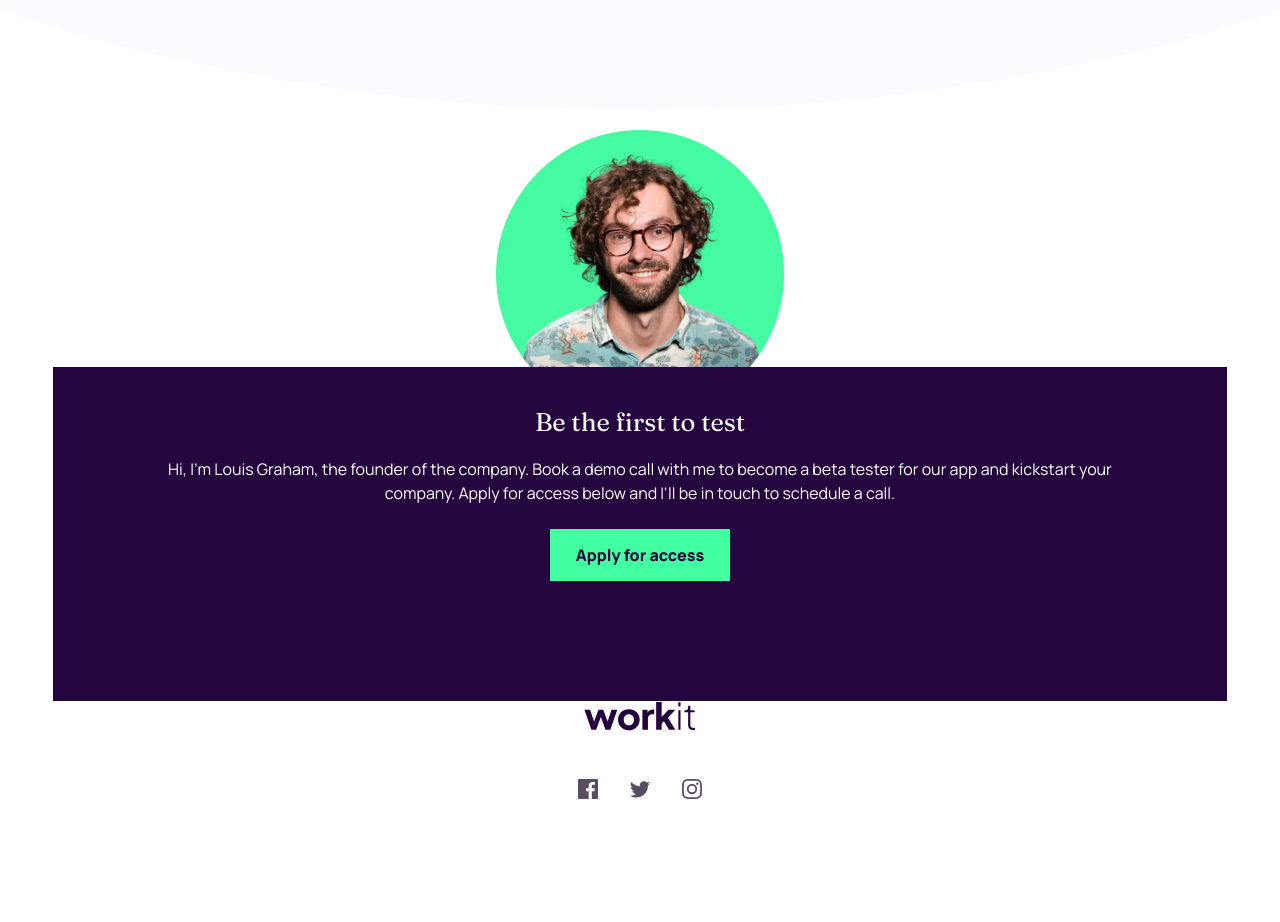
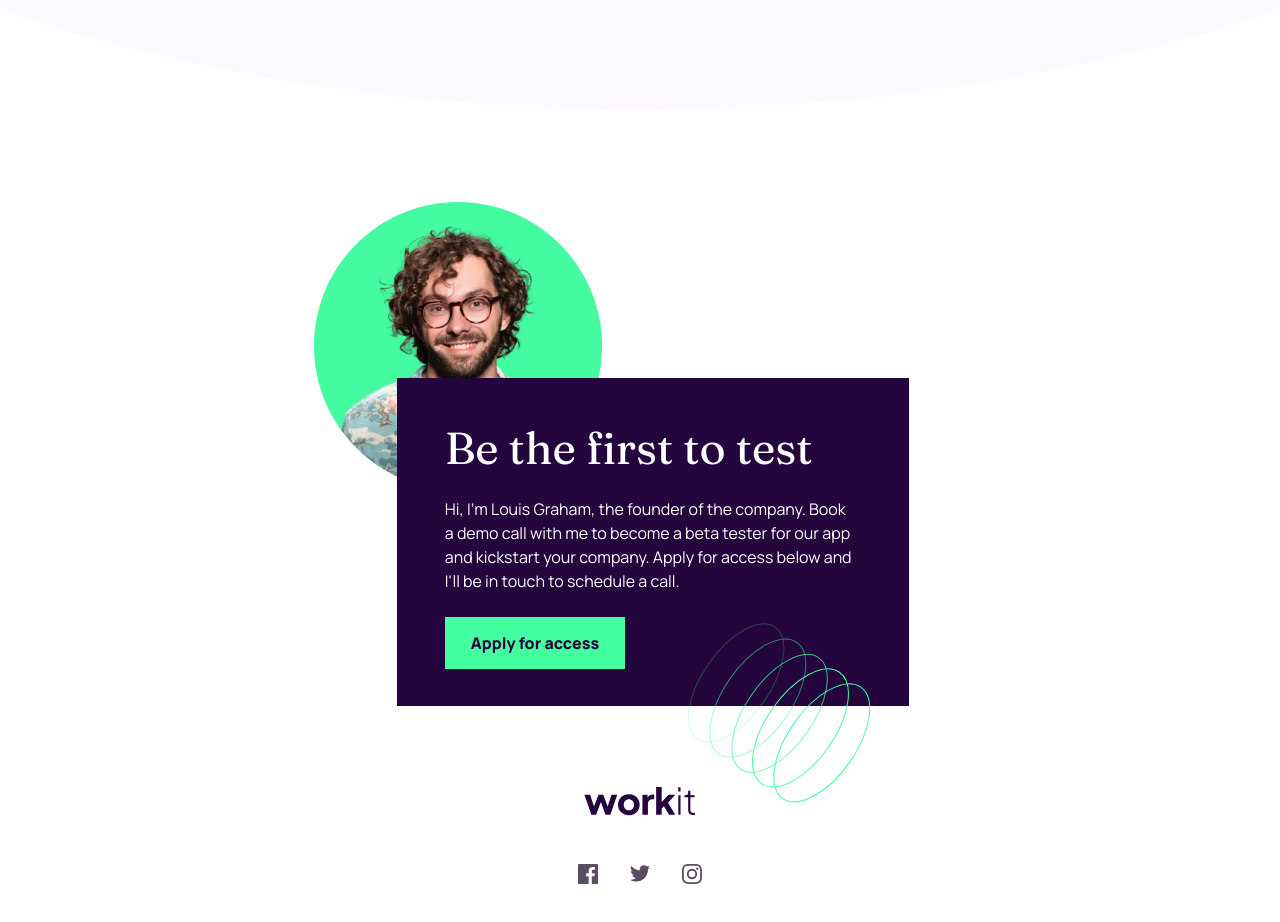
Before and after one commit to FlashScript-Main/Workit-landing-page---Frontend-Mentor, a React (Vite) app: page / in a window 1280 px wide. Shown: the part 1200-2122 px from the top of the page. Before the commit the page ends 1999 px from the top, so only its background shows below. Built offline with nearby package versions, Linux system fonts and the light colour scheme.

Commit message:
Finished the Testimonial Tablet View

```diff
--- a/src/components/Footer.tsx
+++ b/src/components/Footer.tsx
@@ -4,7 +4,7 @@ import { footerIcons } from "../constants"
 const Footer = () => {
 
     return (
-        <footer className={` |  | flex flex-col justify-center items-center gap-12 | `}>
+        <footer className={`py-16 md:pt-20 |  | flex flex-col justify-center items-center gap-12 | `}>
             <a href="#">
                 <img
                     src={logoDark}
--- a/src/components/Testimonial.tsx
+++ b/src/components/Testimonial.tsx
@@ -1,28 +1,33 @@
-import { founderImage } from "../assets"
+import { founderImage, testimonialPattern } from "../assets"
 import { testimonialButton, testimonialdesc, testimonialTitle } from "../constants"
 import Button from "./Button"
 
 const Testimonial = () => {
 
     return (
-        <section className={`-mt-28 pb-[17.7rem] relative |  |  | `}>
+        <section className={`-mt-24 md:-mt-10 pb-[17.7rem] md:pb-[13.5rem] relative |  |  | `}>
             <img
                 src={founderImage}
                 alt="Louis Graham"
-                className={`w-[18rem] mx-auto |  |  | `}
+                className={`w-[18rem] mx-auto md:mr-[53%] |  |  | `}
             />
 
-            <div className={`pt-9 pb-7 w-11/12 mx-auto inset-0 mt-[14.8rem] absolute | bg-primary-dark-purple text-neutral-white text-center |  | `}>
-                <h4 className={`pb-4 | text-[1.6rem] font-fraunces font-normal |  | `}>
+            <div className={`pt-9 pb-7 md:px-12 w-11/12 max-w-[25rem] md:max-w-[32rem] md:ml-[31%] mx-auto inset-0 mt-[14.8rem] md:mt-[11rem] absolute | bg-primary-dark-purple text-neutral-white text-center md:text-left |  | `}>
+                <h4 className={`pb-4 | text-[1.6rem] md:text-[2.8rem] font-fraunces font-normal |  | `}>
                     {testimonialTitle}
                 </h4>
 
-                <p className={`w-[85%] mx-auto mb-6 | text-base font-manrope font-normal |  | `}>
+                <p className={`w-[85%] md:w-[99%] mx-auto md:mx-0 mb-6 | text-base font-manrope font-normal |  | `}>
                     {testimonialdesc}
                 </p>
 
-                <div>
+                <div className={`relative |  |  | `}>
                     <Button text={testimonialButton} />
+
+                    <img
+                        src={testimonialPattern}
+                        className={`hidden md:block md:absolute md:inset-0 md:-top-[20%] md:left-[54%] |  |  | `}
+                    />
                 </div>
             </div>
         </section>
```
